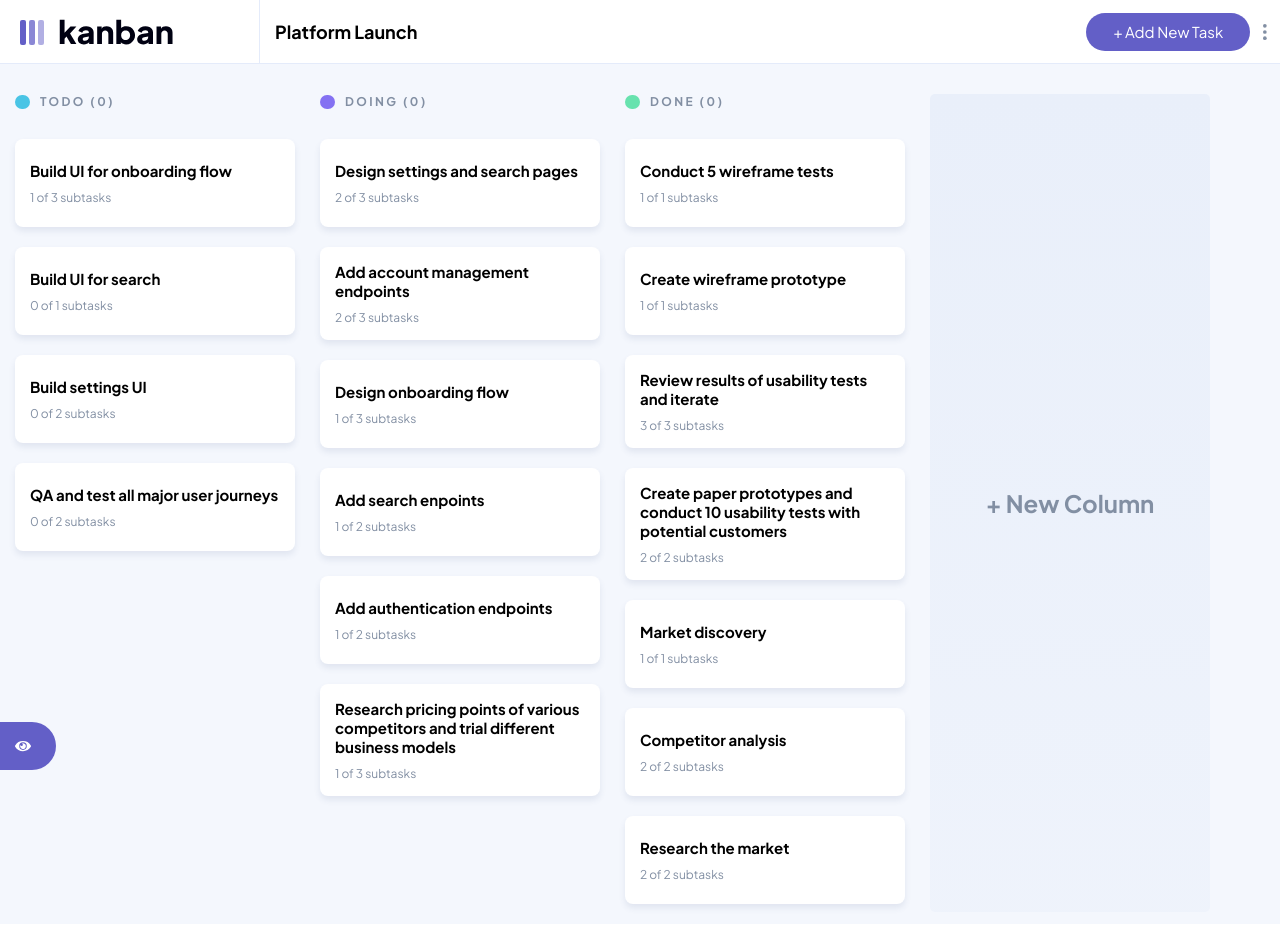
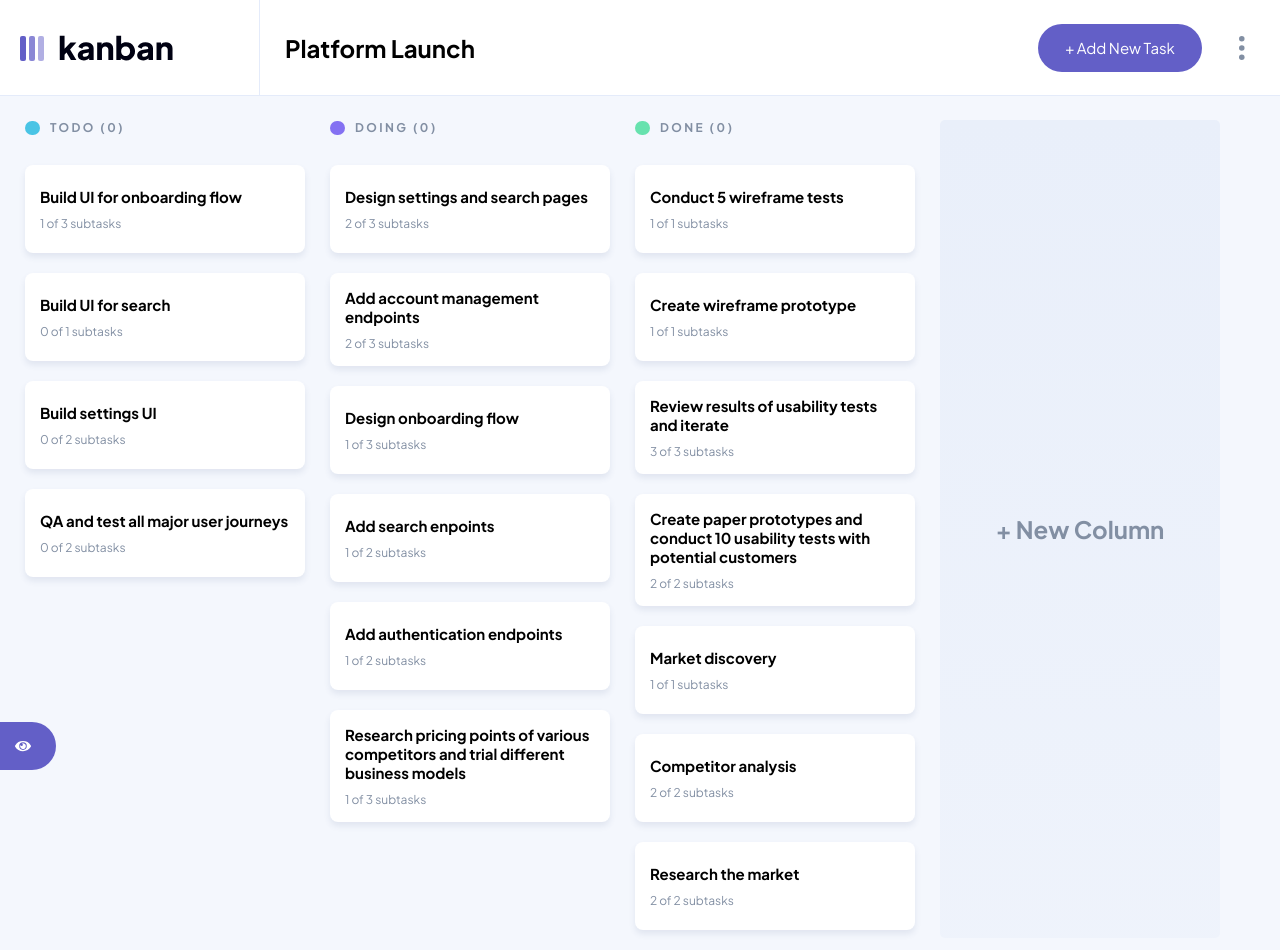
Before and after one commit to DeclanLacey/kaban-task-manager, a React (Vite) app: page / in a window 1280 px wide. Before the commit the page ends 924 px from the top, so only its background shows below. Built offline with nearby package versions, Linux system fonts and the light colour scheme.

Commit message:
css tweaks

```diff
--- a/src/style/index.css
+++ b/src/style/index.css
@@ -775,8 +775,9 @@ button {
 }
 
 .view-task-three-dots-svg {
-    width: 4.615px;
-    height: 20px;
+    height: 40px;
+    width: 18px;
+    padding: 11px 7px 11px 7px;
 }
 
 .view-task-three-dots-svg:hover {
@@ -795,7 +796,6 @@ button {
     font-style: normal;
     font-weight: 700;
     line-height: normal;
-    margin-left: 10px;
 }
 
 .task-description {
@@ -973,10 +973,11 @@ button {
 @media (min-width: 750px) {
     .add-task-btn {
         border-radius: 50px;
-        width: 164px;
-        height: 38px;
         font-size: 15px;
         padding-top: 5px;
+        width: 164px;
+        height: 48px;
+        margin-right: 12px;
     }
 
     .add-task-btn-small-text  {
@@ -987,12 +988,30 @@ button {
         display: inline-block;
     }
 
+    .task-columns-container {
+        padding-top: 120px;
+        padding-left: 25px;
+    }
+
+    .dropdown-menu-text {
+        font-size: 24px;
+        margin-left: 25px;
+    }
+
    .header-container {
         border-bottom: 1px solid #E4EBFA;
+        height: 96px;
    }
 
     .header-inner-container {
         flex-grow: 1;
+    }
+
+    .three-dot-menu-header {
+        margin-right: 10px;
+        height: 40px;
+        width: 30px;
+        padding: 8px 12px 8px 12px
     }
 
     .flex-left {
@@ -1025,6 +1044,10 @@ button {
         gap: 15px;
     }
 
+    .edit-delete-board-modal {
+        top: 80px;
+    }
+
     .delete-btn {
         width: 100%;
     }
@@ -1034,7 +1057,7 @@ button {
     }
 
     .large-logo-container {
-        height: 64px;
+        height: 96px;
         width: 260px;
         margin-top: -13px;
         margin-left: -13px;
@@ -1083,7 +1106,7 @@ button {
         display: flex;
         flex-direction: column;
         justify-content: space-between;
-        padding-top: 70px;
+        padding-top: 96px;
         border-right: 1px solid #E4EBFA;
         padding-bottom: 70px;
         position: fixed;
```
